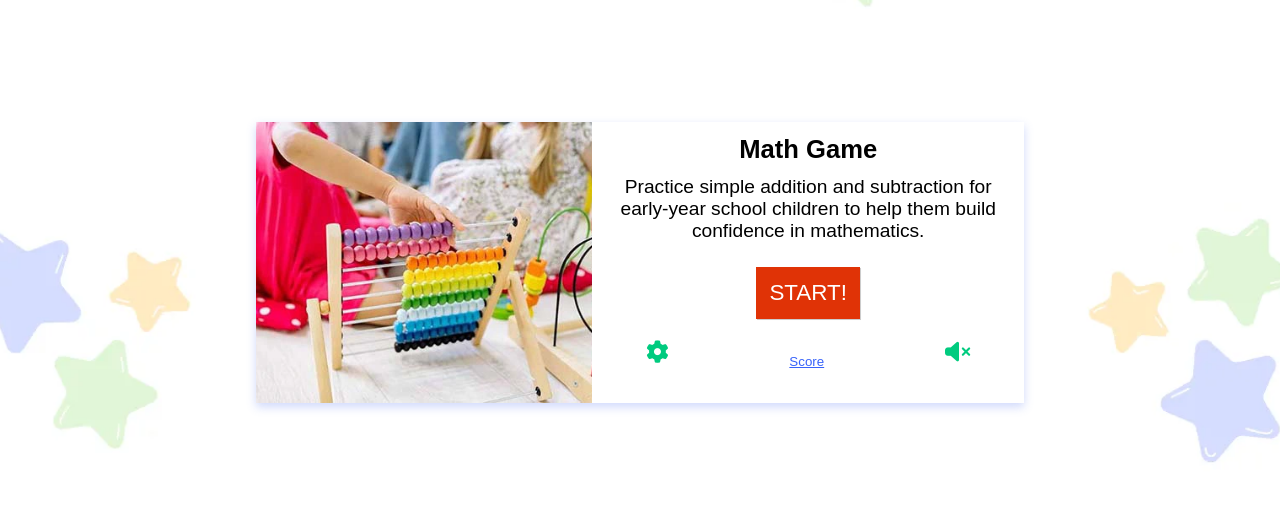
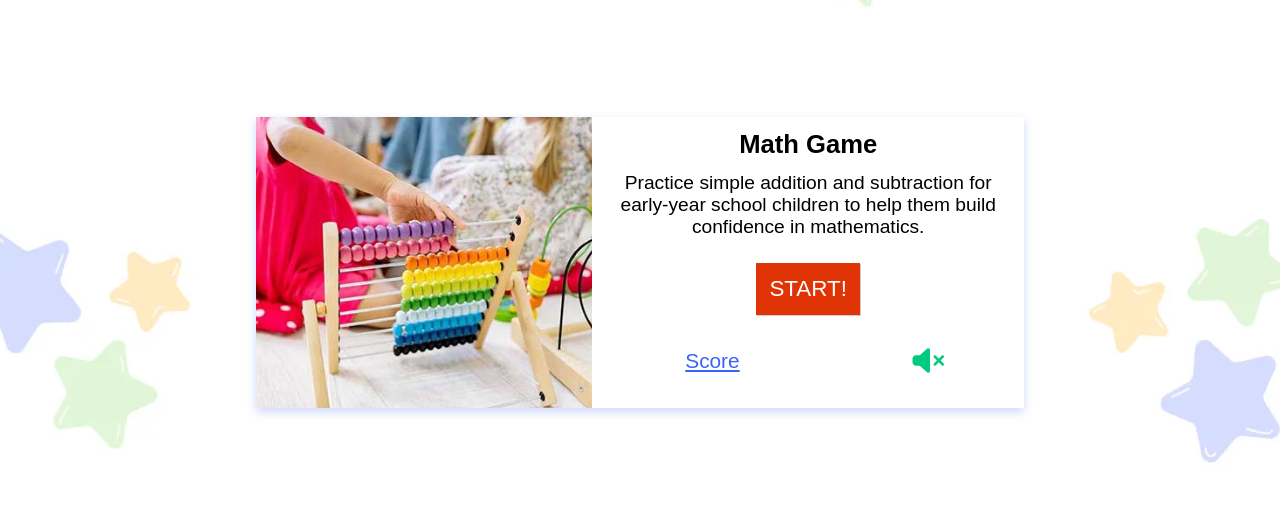
Before and after one commit to Chikayo-k/brain-kids, a plain HTML site: page index.html in a window 1280 px wide. Shown: the part 164-690 px from the top of the page. Drawn offline with Linux system fonts and the light colour scheme; a web font is replaced by a local one.

Commit message:
Remove the setting icon and change the style for the elements around it

```diff
--- a/assets/css/style.css
+++ b/assets/css/style.css
@@ -145,10 +145,7 @@ main {
   margin: 5% 0;
   display: flex;
   justify-content: space-around;
-}
-
-.setting {
-  color: #00cb7f;
+  align-items: center;
 }
 
 .score {
@@ -157,6 +154,7 @@ main {
   padding: 3%;
   background-color: white;
   text-decoration: underline;
+  font-size: 1.3rem;
 }
 
 .sound {
--- a/index.html
+++ b/index.html
@@ -110,9 +110,8 @@
                     <button class="start-btn btn">START!</button>
 
                     <div class="functions">
-                        <i class="fa-solid fa-gear setting btn"></i>
                         <button class="score btn">Score</button>
-                        <i class="fa-solid fa-volume-xmark sound btn"></i>
+                        <i class="fa-solid fa-volume-xmark sound btn fa-lg"></i>
                     </div>
                 </div>
             </div>
```
